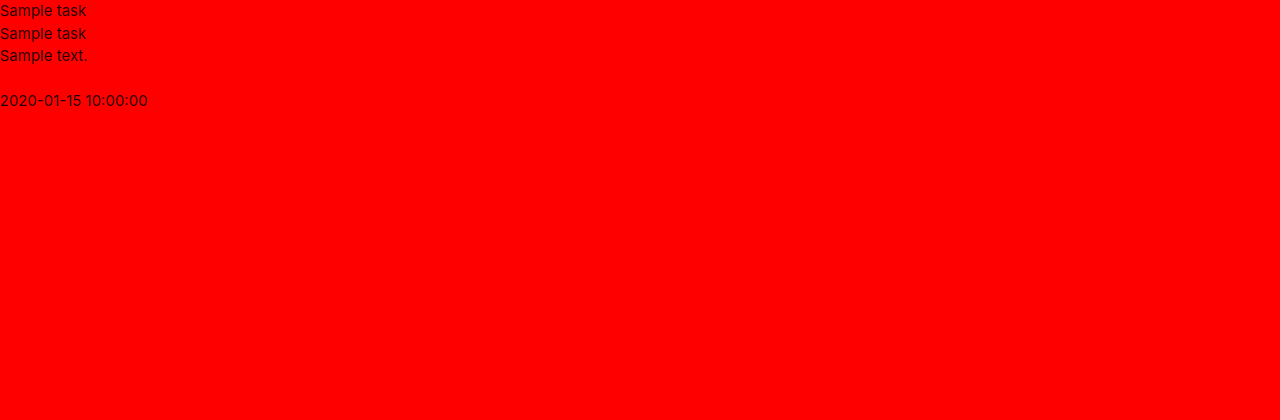
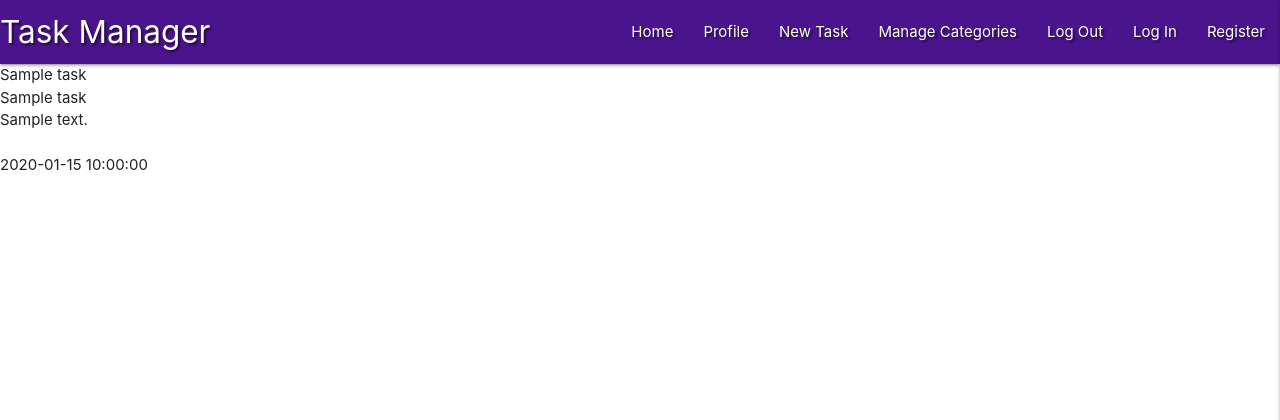
Before and after one commit to shanedunne/flask-task-manager, a Flask app: page / in a window 1280 px wide. Shown: the top 420 px of the page. Run offline with Flask 2, Linux system fonts and the light colour scheme; a database or web service that is not in the repository returns one stand-in record (values such as "Sample title"); some libraries are stand-ins or nearby versions.

Commit message:
Add nav bar and side nav

```diff
--- a/static/css/style.css
+++ b/static/css/style.css
@@ -1,3 +1,3 @@
-body {
-    background-color: red;
+.text-shadow {
+    text-shadow: 2px 2px 2px rgba(0, 0, 0, 0.5);
 }
--- a/static/js/script.js
+++ b/static/js/script.js
@@ -0,0 +1,3 @@
+$(document).ready(function(){
+    $('.sidenav').sidenav({edge: "right"});
+  });
--- a/templates/base.html
+++ b/templates/base.html
@@ -13,6 +13,37 @@
 </head>
 <body>
 
+    <header>
+        <!--Main Bar-->
+        <nav class="nav-extended text-shadow purple darken-4">
+            <div class="nav-wrapper">
+                <a href="{{ url_for('get_tasks') }}" class="brand-logo">Task Manager</a>
+                <a href="#" data-target="mobile-demo" class="sidenav-trigger right"><i class="fas fa-bars"></i></a>
+                <ul class="right hide-on-med-and-down">
+                    <li><a href="{{ url_for('get_tasks') }}">Home</a></li>
+                    <li><a href="#">Profile</a></li>
+                    <li><a href="#">New Task</a></li>
+                    <li><a href="#">Manage Categories</a></li>
+                    <li><a href="#">Log Out</a></li>
+                    <li><a href="#">Log In</a></li>
+                    <li><a href="#">Register</a></li>
+                </ul>
+            </div>
+        </nav>
+
+        <!--Mobile Bar-->
+        <ul class="sidenav" id="mobile-demo">
+            <li class="center-align light-purple-text.text darken-4"><h4>Task Manager</h4></li>
+            <li><a href="{{ url_for('get_tasks') }}">Home</a></li>
+            <li><a href="#">Profile</a></li>
+            <li><a href="#">New Task</a></li>
+            <li><a href="#">Manage Categories</a></li>
+            <li><a href="#">Log Out</a></li>
+            <li><a href="#">Log In</a></li>
+            <li><a href="#">Register</a></li>
+        </ul>
+    </header>
+
     {% block content %}
     {% endblock %}
 
```
